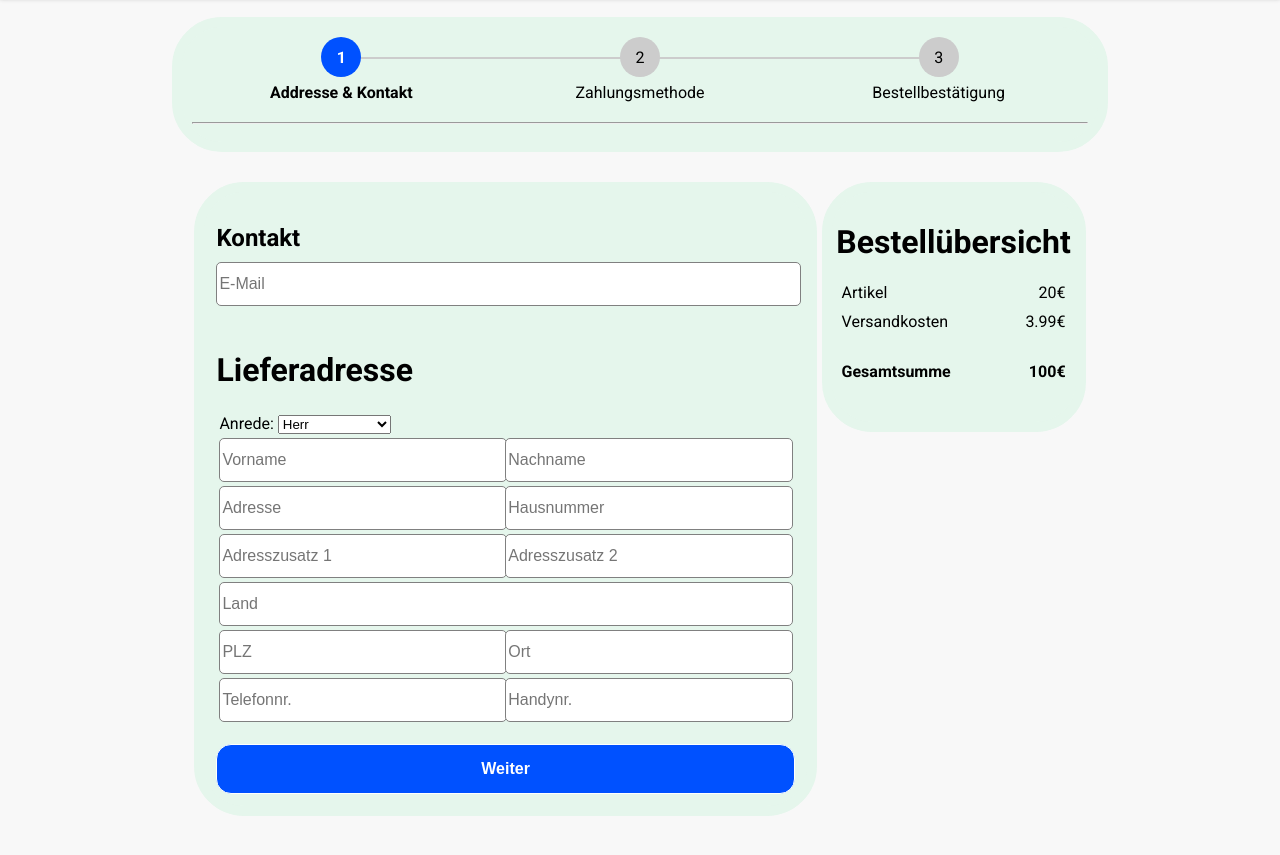
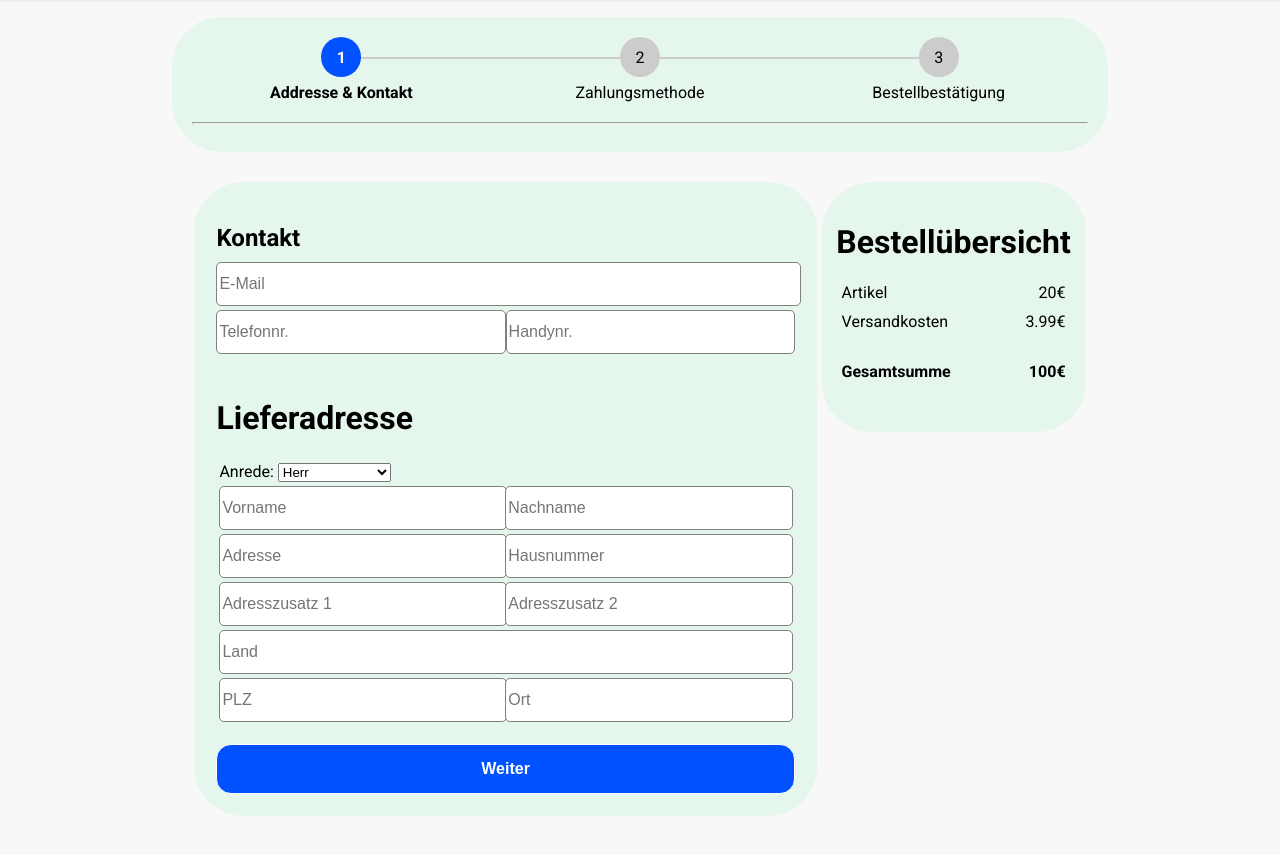
Before and after one commit to SantanaQ/Internet-Technologien, a plain HTML site: page html-css/checkout-shipping.html in a window 1280 px wide. Shown: the part 113-968 px from the top of the page. Drawn offline with nearby package versions, Linux system fonts and the light colour scheme.

Commit message:
modified:   html-css/checkout-shipping.html 	modified:   html-css/styles/checkout.css

```diff
--- a/html-css/checkout-shipping.html
+++ b/html-css/checkout-shipping.html
@@ -75,11 +75,17 @@
         <div class="Kontakt">
             <form action="checkout-payment.html">
             <h2>Kontakt</h2>
-            <input class="input" type="text" required placeholder="E-Mail">
+            <div>
+              <input class="input" type="text" required placeholder="E-Mail">
+            </div>
+            <div class="phone-box">
+              <input class="input" type="text" placeholder="Telefonnr.">
+              <input class="input" type="text" placeholder="Handynr.">
+            </div>
+
         </div>
         <div class="EingabeAdresse">
             <h1>Lieferadresse</h1>
-
             <table class="liefern">
                 <tr>
                     <td colspan="2">
@@ -113,10 +119,7 @@
                     <td><input class="input" type="text" required placeholder="PLZ"></td>
                     <td><input class="input" type="text" required placeholder="Ort"></td>
                 </tr>
-                <tr>
-                    <td><input class="input" type="text" placeholder="Telefonnr."></td>
-                    <td><input class="input" type="text" placeholder="Handynr."></td>
-                </tr>
+
             </table>
             <br>
             <input type="submit" value="Weiter">
--- a/html-css/styles/checkout.css
+++ b/html-css/styles/checkout.css
@@ -300,3 +300,10 @@ input[type="submit"]:hover{
   background-color: white;
   box-shadow: 0px 2px 4px rgba(65, 65, 65, 0.3);
 }
+
+.phone-box{
+  margin-top: 4px;
+  display: flex;
+  justify-content: space-between;
+  width: 100%;
+}
```
